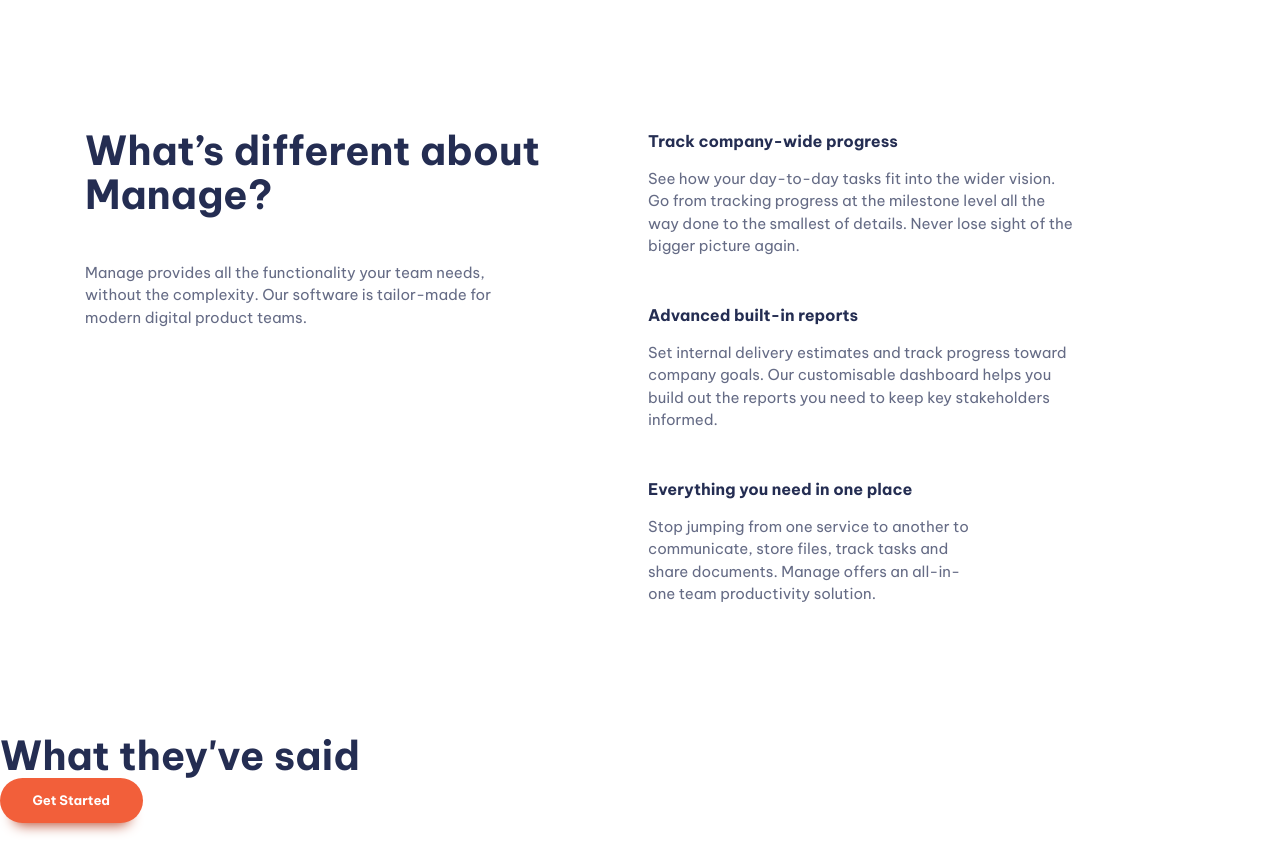
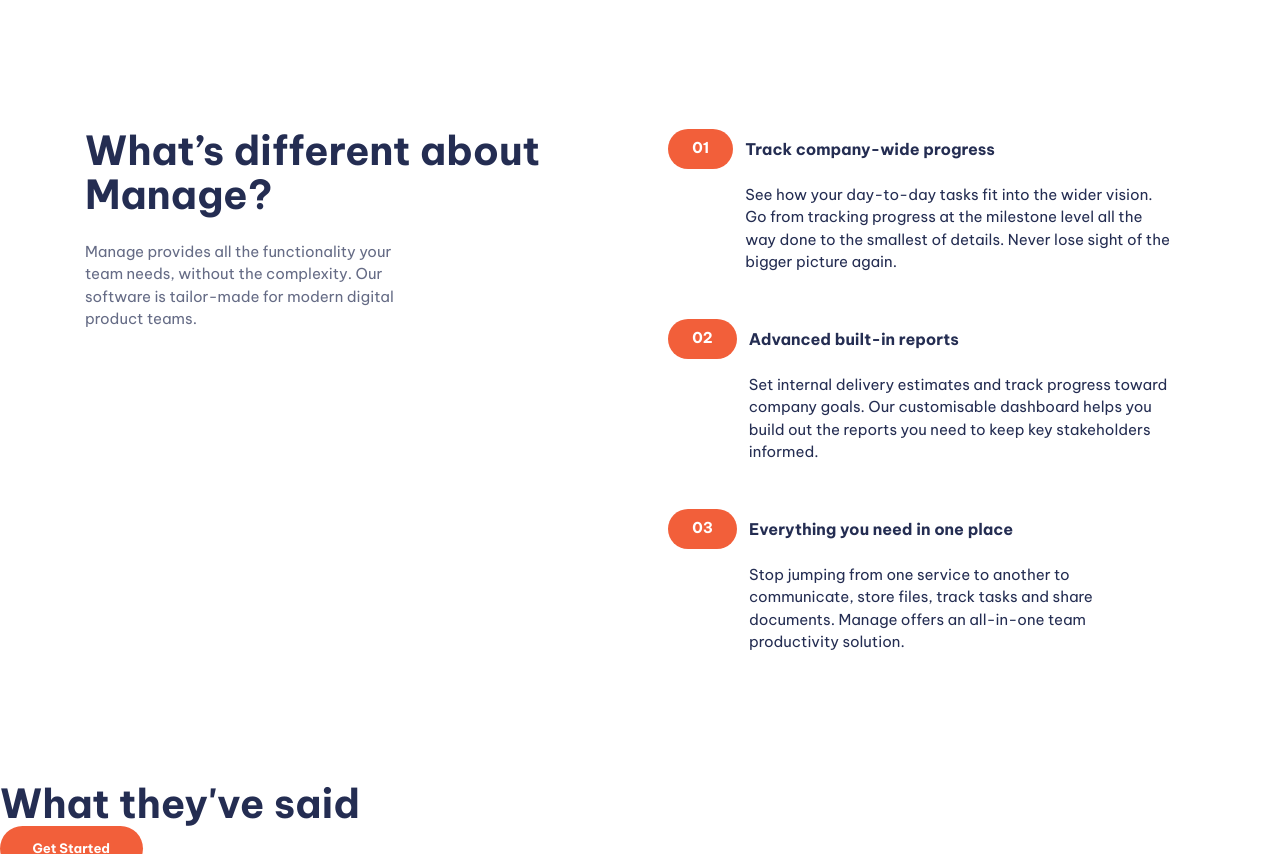
Before and after one commit to calmNinja/fem-landing-page-practice, a plain HTML site: page index.html in a window 1280 px wide. Shown: the part 700-1554 px from the top of the page. Drawn offline with Linux system fonts and the light colour scheme.

Commit message:
numbered-list

```diff
--- a/index.html
+++ b/index.html
@@ -82,11 +82,14 @@
       <section class="padding-block-900">
         <div class="container">
           <div class="even-columns">
-            <div class="flow">
+            <div
+              class="flow text-center-sm-only margin-bottom-700"
+              style="--flow-spacer: 1.5rem"
+            >
               <h2 class="fs-secondary-heading fw-bold">
                 What’s different about Manage?
               </h2>
-              <p data-width="wide">
+              <p>
                 Manage provides all the functionality your team needs, without
                 the complexity. Our software is tailor-made for modern digital
                 product teams.
@@ -96,8 +99,10 @@
               <ul class="numbered-items | flow" role="list">
                 <li>
                   <div class="flow" style="--flow-spacer: 1em">
-                    <h3 class="fs-600 fw-bold">Track company-wide progress</h3>
-                    <p data-width="wide">
+                    <h3 class="numbered-items__title | fs-600 fw-bold">
+                      Track company-wide progress
+                    </h3>
+                    <p class="numbered-items__body" data-width="wide">
                       See how your day-to-day tasks fit into the wider vision.
                       Go from tracking progress at the milestone level all the
                       way done to the smallest of details. Never lose sight of
@@ -107,8 +112,10 @@
                 </li>
                 <li>
                   <div class="flow" style="--flow-spacer: 1em">
-                    <h3 class="fs-600 fw-bold">Advanced built-in reports</h3>
-                    <p data-width="wide">
+                    <h3 class="numbered-items__title | fs-600 fw-bold">
+                      Advanced built-in reports
+                    </h3>
+                    <p class="numbered-items__body" data-width="wide">
                       Set internal delivery estimates and track progress toward
                       company goals. Our customisable dashboard helps you build
                       out the reports you need to keep key stakeholders
@@ -118,10 +125,10 @@
                 </li>
                 <li>
                   <div class="flow" style="--flow-spacer: 1em">
-                    <h3 class="fs-600 fw-bold">
+                    <h3 class="numbered-items__title | fs-600 fw-bold">
                       Everything you need in one place
                     </h3>
-                    <p>
+                    <p class="numbered-items__body" data-width="wide">
                       Stop jumping from one service to another to communicate,
                       store files, track tasks and share documents. Manage
                       offers an all-in-one team productivity solution.
--- a/style.css
+++ b/style.css
@@ -424,6 +424,83 @@ input:where([type="text"], [type="email"]) {
 }
 */
 
+/* numbered items */
+.numbered-items {
+  counter-reset: count;
+  width: fit-content;
+  margin-inline: auto;
+}
+
+.numbered-items li {
+  counter-increment: count;
+}
+
+.numbered-items div {
+  display: grid;
+  position: relative;
+  align-items: center;
+  column-gap: var(--size-300);
+  grid-template-columns: min-content 1fr;
+}
+
+.numbered-items__title {
+  grid-row : 1 / 2;
+  grid-column: 2 / 3;
+  line-height: 1;
+
+}
+
+.numbered-items__body {
+  grid-column: 1 / -1;
+}
+
+@media (min-width: 30em) {
+  .numbered-items div p {
+    grid-column: 2 / -1;
+  }
+}
+
+.numbered-items div::before,
+.numbered-items div::after {
+  height: 40px;
+}
+
+.numbered-items div::before {
+  /* content: "0" counter(count); */
+  content: counter(count, decimal-leading-zero);
+  display: flex;
+  align-items: center;
+  color: var(--clr-neutral-100);
+  font-weight: var(--fw-bold);
+  background-color: var(--clr-accent-400);
+  padding: 0 var(--size-500);
+  border-radius: 100vw;
+  grid-row: 1 / 2;
+  grid-column: 1 / 2;
+}
+
+
+
+@media (max-width: 50em){
+  .numbered-items div::after {
+
+    --bg : var(--clr-accent-100);
+    content:"";
+    display: block;
+    /* inset:0 -100vw 0 0; */
+    z-index: -1;
+    border-radius: 100vw 0 0 100vw;
+    grid-column: 1 / -1;
+    grid-row: 1 / 2;
+    /* width: 100%; */
+    background-color: var(--bg);
+    border-radius: 100vw;
+    box-shadow: 5em 0 0 var(--bg);
+  }
+}
+
+
+
 /* Utility classes */
 /* https://a11y-guidelines.orange.com/en/articles/accessible-hiding/ */
 .visually-hidden {
@@ -441,9 +518,9 @@ input:where([type="text"], [type="email"]) {
 
 .container {
   --max-width: 1110px;
-  --padding: 1rem;
+  --container-padding: 1rem;
 
-  width: min(var(--max-width), 100% - (var(--padding) * 2));
+  width: min(var(--max-width), 100% - (var(--container-padding) * 2));
   margin-inline: auto;
 }
 
@@ -477,11 +554,21 @@ input:where([type="text"], [type="email"]) {
   margin-top: var(--flow-spacer, 3em);
 }
 
+.text-center {
+  text-align: center;
+}
 
-
-
-
-
+.text-center p {
+  margin-inline: auto;
+}
+@media (max-width: 50em) {
+  .text-center-sm-only {
+    text-align: center;
+  }
+  .text-center-sm-only p {
+    margin-inline: auto;
+  }
+}
 .text-primary-400 {
   color: var(--clr-primary-400);
 }
@@ -554,6 +641,10 @@ input:where([type="text"], [type="email"]) {
   padding-block: var(--size-700);
 }
 
+.margin-bottom-700 {
+  margin-block-end: var(--size-700);
+}
+
 .display-sm-none {
   display: none;
 }
```
